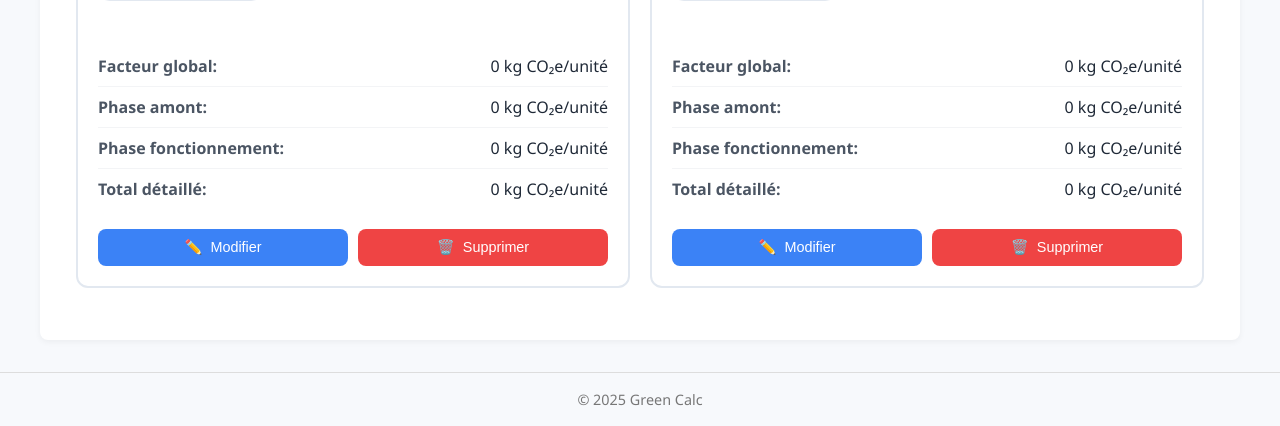
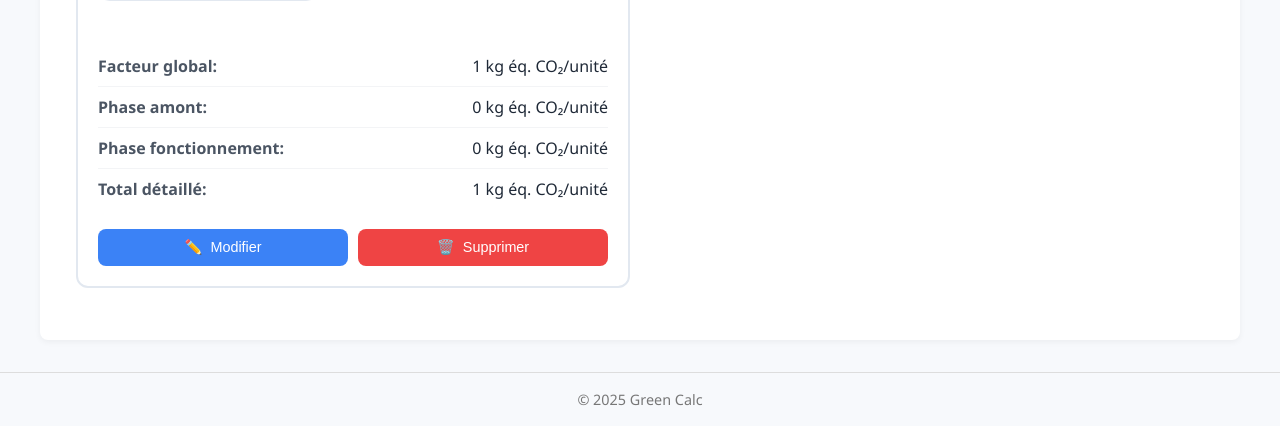
Before and after one commit to cpachis/myxploit, a Flask app: page /parametrage_energies in a window 1280 px wide. Shown: the part 539-965 px from the top of the page. Run offline with Flask 3, Linux system fonts and the light colour scheme; tables that the repository leaves empty hold one stand-in row (values such as "Sample post").

Commit message:
fix: Correction des erreurs de suppression et affichage des énergies
- Correction du traitement de la réponse API {success: true, energies: [...]}
- Utilisation des bonnes propriétés (identifiant, description, unite)
- Gestion des valeurs manquantes dans l'affichage
- Correction de la fonction editEnergie()
- Suppression fonctionnelle avec ID numérique correct

```diff
--- a/templates/parametrage_energies.html
+++ b/templates/parametrage_energies.html
@@ -251,7 +251,26 @@ function loadEnergies() {
     .then(response => response.json())
     .then(result => {
       console.log('Données reçues de l\'API:', result);
+
+      if (result.success && result.energies) {
+        // L'API retourne {success: true, energies: [...]}
+        energies = result.energies.map(energie => ({
+          id: energie.id,
+          nom: energie.nom,
+          identifiant: energie.identifiant,
+          facteur: energie.facteur,
+          description: energie.description,
+          unite: energie.unite || 'N/A',
+          phase_amont: energie.phase_amont || 0,
+          phase_fonctionnement: energie.phase_fonctionnement || 0,
+          total: energie.total || energie.facteur || 0,
+          donnees_supplementaires: energie.donnees_supplementaires || {}
+        }));
+      } else {
+        // Fallback pour l'ancien format
         energies = Object.entries(result).map(([id, data]) => ({ id, ...data }));
+      }
+
       console.log('Énergies formatées:', energies);
       displayEnergies(energies);
     })
@@ -274,30 +293,30 @@ function displayEnergies(energiesToShow) {
     <div class="energie-card" data-id="${energie.id}">
       <div class="energie-header">
         <div class="energie-info">
-          <h3>${energie.nom}</h3>
-          <span class="energie-id">${energie.id}</span>
+          <h3>${energie.nom || 'Sans nom'}</h3>
+          <span class="energie-id">${energie.identifiant || energie.id}</span>
         </div>
         <div class="energie-badge">
-          <span class="badge-unit">${energie.unite || energie.unit || 'N/A'}</span>
+          <span class="badge-unit">${energie.unite || 'N/A'}</span>
         </div>
       </div>
 
       <div class="energie-details">
         <div class="detail-row">
           <span class="detail-label">Facteur global:</span>
-          <span class="detail-value">${energie.facteur || 0} kg CO₂e/unité</span>
+          <span class="detail-value">${energie.facteur || 0} kg éq. CO₂/unité</span>
         </div>
         <div class="detail-row">
           <span class="detail-label">Phase amont:</span>
-          <span class="detail-value">${energie.phase_amont || 0} kg CO₂e/unité</span>
+          <span class="detail-value">${energie.phase_amont || 0} kg éq. CO₂/unité</span>
         </div>
         <div class="detail-row">
           <span class="detail-label">Phase fonctionnement:</span>
-          <span class="detail-value">${energie.phase_fonctionnement || 0} kg CO₂e/unité</span>
+          <span class="detail-value">${energie.phase_fonctionnement || 0} kg éq. CO₂/unité</span>
         </div>
         <div class="detail-row">
           <span class="detail-label">Total détaillé:</span>
-          <span class="detail-value">${energie.total || 0} kg CO₂e/unité</span>
+          <span class="detail-value">${energie.total || energie.facteur || 0} kg éq. CO₂/unité</span>
         </div>
       </div>
 
@@ -341,14 +360,14 @@ function editEnergie(energieId) {
   if (!energie) return;
 
   currentEditId = energieId;
-  document.getElementById('energie-modal-title').textContent = `Modifier l'Énergie ${energieId}`;
+  document.getElementById('energie-modal-title').textContent = `Modifier l'Énergie ${energie.identifiant || energieId}`;
 
   // Remplir le formulaire
-  document.getElementById('energie-id').value = energie.id || '';
+  document.getElementById('energie-id').value = energie.identifiant || energie.id || '';
   document.getElementById('energie-nom').value = energie.nom || '';
-  document.getElementById('energie-unite').value = energie.unite || energie.unit || '';
+  document.getElementById('energie-unite').value = energie.unite || '';
   document.getElementById('energie-facteur').value = energie.facteur || '';
-  document.getElementById('energie-explication').value = energie.explication || '';
+  document.getElementById('energie-explication').value = energie.description || '';
   document.getElementById('energie-lien-source').value = energie.lien_source || '';
 
   document.getElementById('energie-modal').style.display = 'block';
```
Lines whose indentation alone changed are shown as unchanged.
